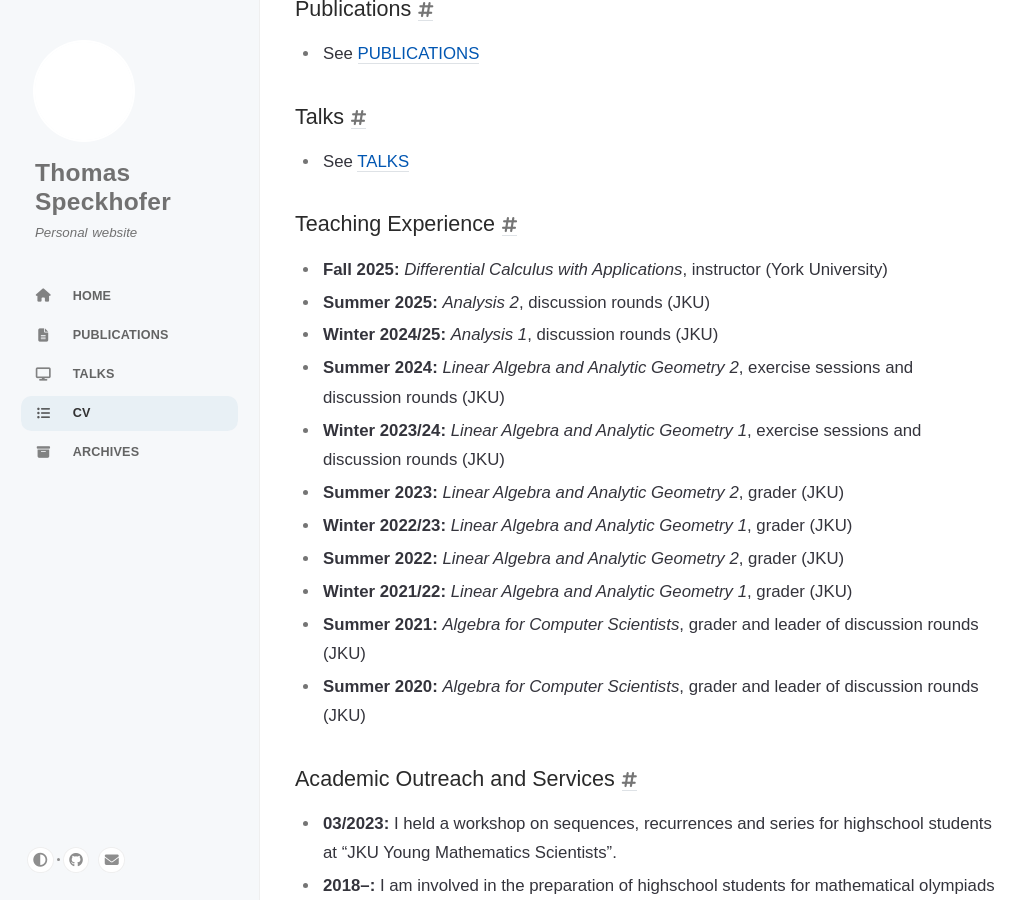
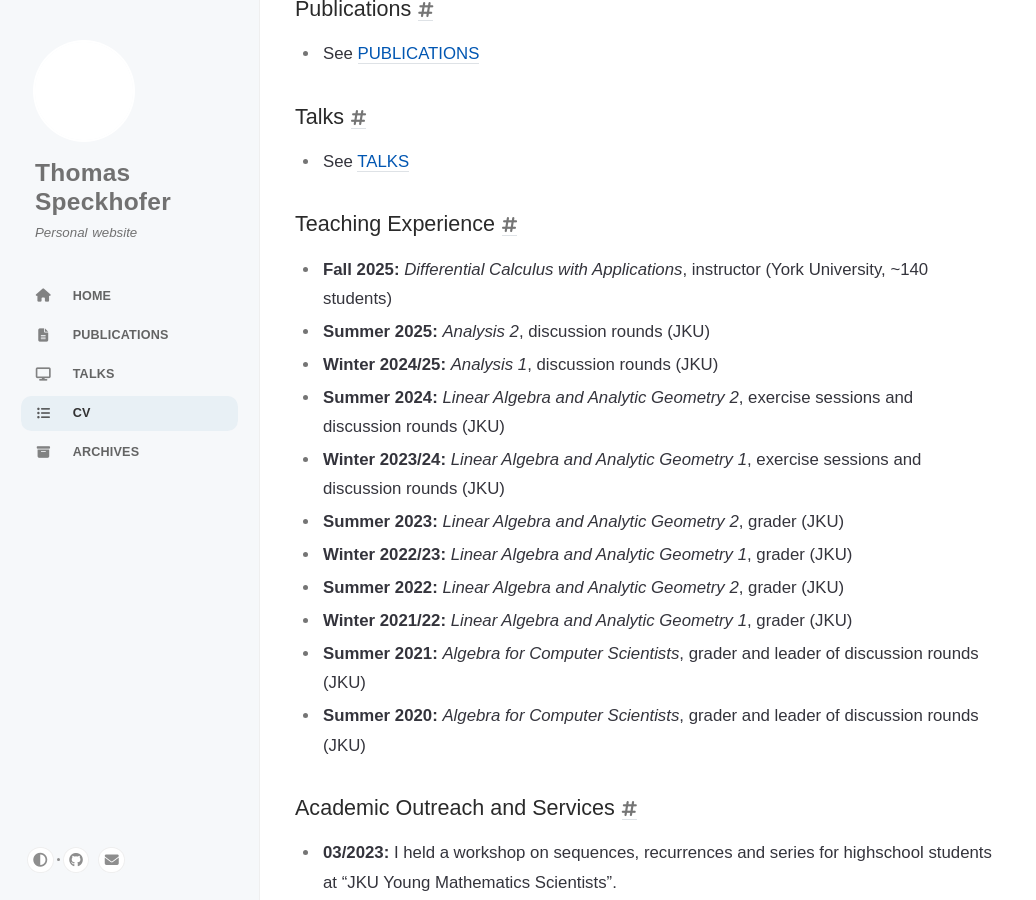
Before and after one commit to speckhofer/speckhofer.github.io, a Jekyll site: the page built from _tabs/cv.md, in a window 1280 px wide and 900 px high, scrolled down 1378 px. Shown: the whole window, without its empty margins (0-1036 px from the left). Built offline with Jekyll 4.4.1, drawn with Linux system fonts in a browser that asks for light colours; cached includes are drawn as plain includes.

Commit message:
Update cv.md

```diff
--- a/_tabs/cv.md
+++ b/_tabs/cv.md
@@ -47,7 +47,7 @@ title: CV
 - See [TALKS](https://speckhofer.github.io/talks/)
 
 ## Teaching Experience
-- **Fall 2025:**      _Differential Calculus with Applications_, instructor (York University)
+- **Fall 2025:**      _Differential Calculus with Applications_, instructor (York University, ~140 students)
 - **Summer 2025:**    _Analysis 2_, discussion rounds (JKU)
 - **Winter 2024/25:** _Analysis 1_, discussion rounds (JKU)
 - **Summer 2024:**    _Linear Algebra and Analytic Geometry 2_, exercise sessions and discussion rounds (JKU)
```
